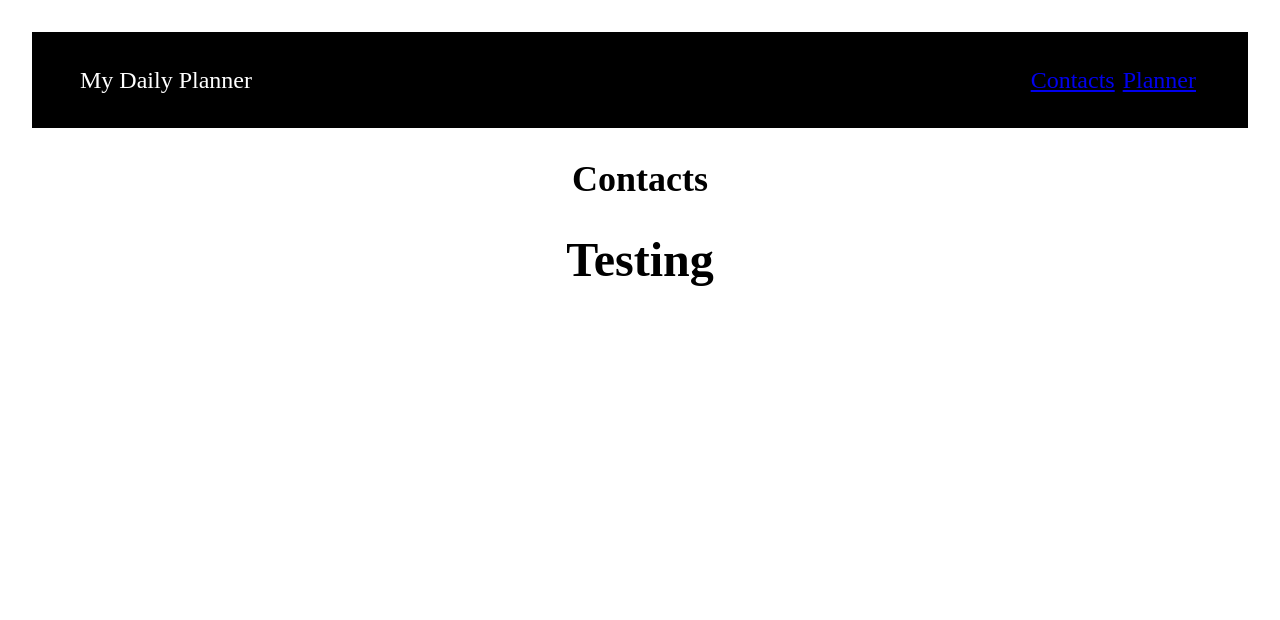
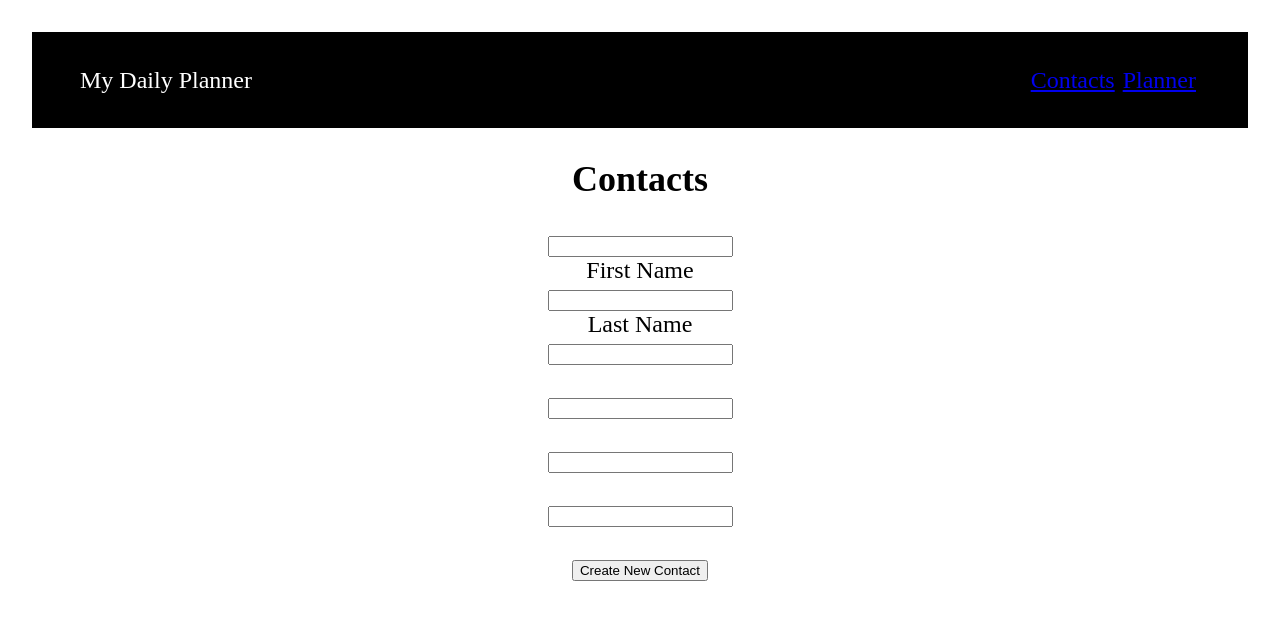
Before and after one commit to Gmach-Warlock/daily-planner, a React (Vite) app: page /contacts in a window 1280 px wide. Shown: the top 620 px of the page. Built offline with nearby package versions, Linux system fonts and the light colour scheme.

Commit message:
contact form added transfer

```diff
--- a/src/App.jsx
+++ b/src/App.jsx
@@ -1,24 +1,28 @@
-import { useState } from 'react'
+import { useState, createContext } from 'react'
 import { createBrowserRouter, createRoutesFromElements, RouterProvider, Route } from 'react-router'
 import './App.css';
 import Root from './Root';
 import Contacts from './components/Contacts/Contacts';
 import Planner from './components/Appointments/Planner';
 
+const contactsContext = createContext();
+
 function App() {
-  const [count, setCount] = useState(0)
+  const [contacts, setContacts] = useState([])
 
   const router = createBrowserRouter(createRoutesFromElements(
     <Route path='/' element={ <Root/> }>
-      <Route path='contacts' element={ <Contacts/> } />
+      <Route path='contacts' element={ <Contacts/> }>
+
+      </Route>
       <Route path='planner' element={ <Planner/> } />
     </Route>
   ));
 
   return (
-    <>
+    <contactsContext.Provider value={contacts}>
       <RouterProvider router={ router } />
-    </>
+    </contactsContext.Provider>
   )
 }
 
--- a/src/Root.jsx
+++ b/src/Root.jsx
@@ -7,7 +7,6 @@ export default function Root() {
             <Header />
             <main>
                 <Outlet />
-                <h1>Testing</h1>
             </main>
         </>
     );
--- a/src/components/Contacts/ContactForm/ContactForm.jsx
+++ b/src/components/Contacts/ContactForm/ContactForm.jsx
@@ -0,0 +1,20 @@
+
+
+export default function ContactForm() {
+    return (
+        <div className="contact-form">
+            <input type="text" name="new-contact-first-name-input" id="new-contact-name-input" /> <br />
+            <label htmlFor="new-contact-name-input">First Name</label><br />
+            <input type="text" name="new-contact-middle-name-input" id="new-contact-middle-name-input" /><br />
+            <label htmlFor="new-contact-middle-name-input">Last Name</label><br />
+            <input type="text" name="new-contact-last-name-input" id="new-contact-last-name-input" /><br />
+            <label htmlFor="new-contact-last-name-input"></label><br />
+            <input type="text" name="new-contact-last-name-input" id="new-contact-last-name-input" /><br />
+            <label htmlFor="new-contact-last-name-input"></label><br />
+            <input type="text" name="new-contact-address-input" id="new-contact-last-name-input" /><br />
+            <label htmlFor="new-contact-address-input"></label><br />
+            <input type="text" name="new-contact-phone-number-input" id="new-contact-last-name-input" /><br />
+            <label htmlFor="new-contact-phone-number-input"></label><br />
+        </div>
+    );
+};
--- a/src/components/Contacts/Contacts.jsx
+++ b/src/components/Contacts/Contacts.jsx
@@ -1,7 +1,18 @@
-
+import { useState } from "react";
+import ContactForm from "./ContactForm/ContactForm";
+import TileList from "./TileList/TileList";
 
 export default function Contacts() {
+    const [creatingContact, setCreatingContact] = useState(true);
+
     return (
-        <h2>Contacts</h2>
+        <>
+            <h2>Contacts</h2>
+            <div className="contacts-container">
+                {creatingContact ? <ContactForm /> : <TileList />}
+            </div>
+            <button>Create New Contact</button>
+        </>
+
     );
 }
--- a/src/components/Contacts/TileList/TileList.jsx
+++ b/src/components/Contacts/TileList/TileList.jsx
@@ -0,0 +1,9 @@
+
+
+export default function TileList() {
+    return (
+        <>
+            <h3>Tilelist</h3>
+        </>
+    );
+}
```
